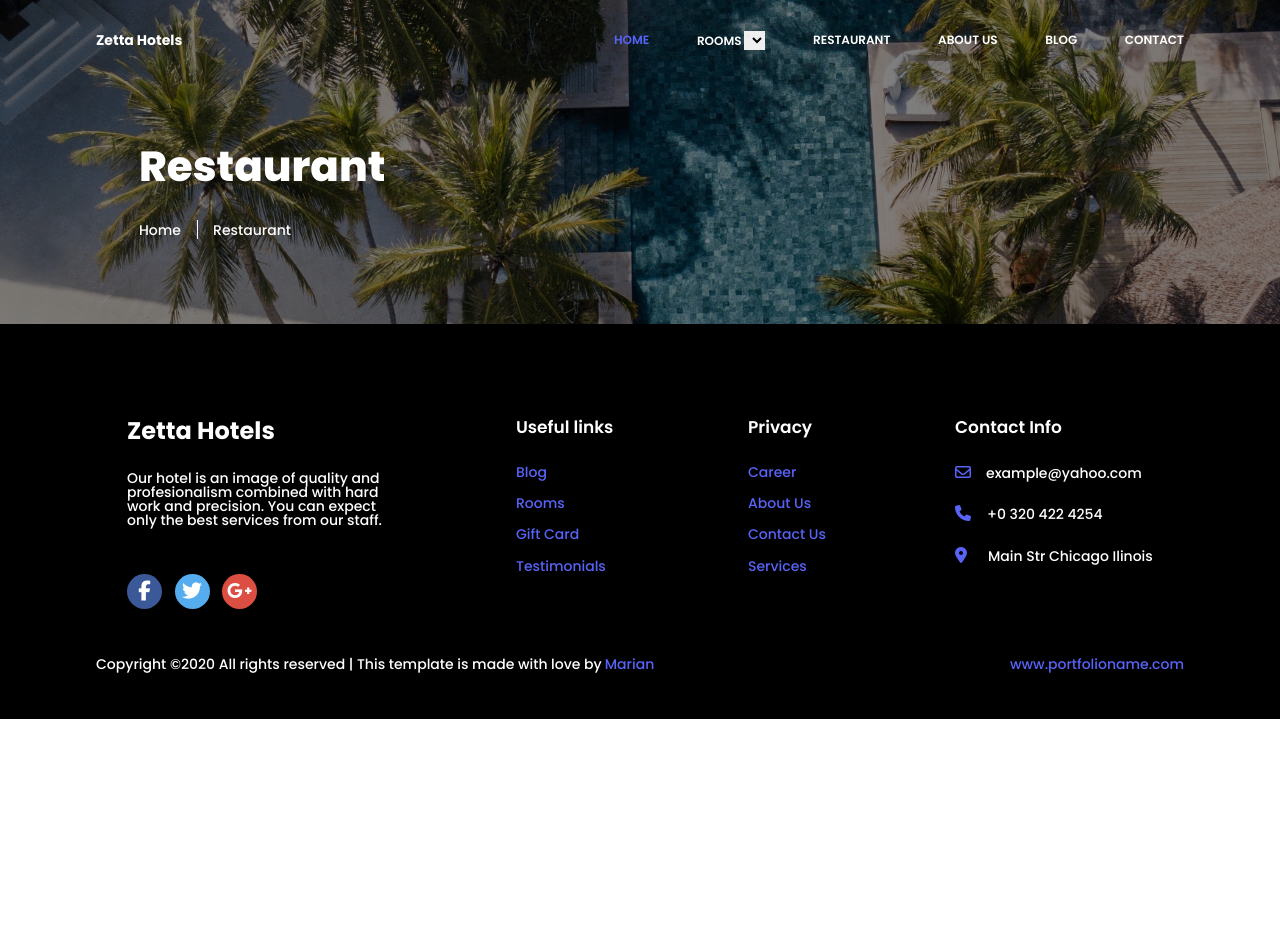
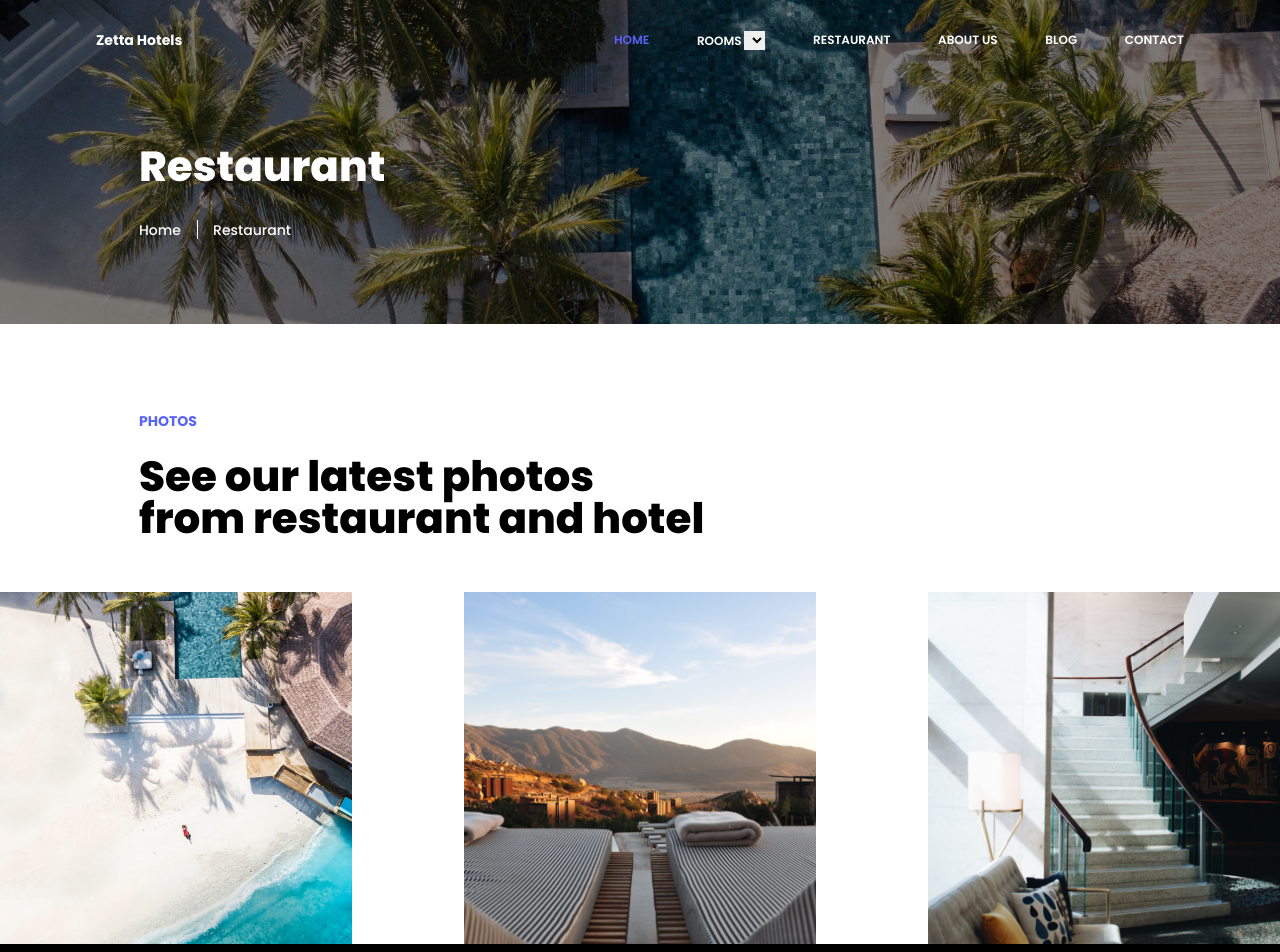
Before and after one commit to Purcela/lesson11-davaleba, a plain HTML site: page contact.html in a window 1280 px wide. Shown: the top 952 px of the page. Before the commit the page ends 800 px from the top, so only its background shows below. Drawn offline with Linux system fonts and the light colour scheme.

Commit message:
Update contact.html

```diff
--- a/contact.html
+++ b/contact.html
@@ -64,7 +64,15 @@
             </div>
         </div>
     </header>
-
+    <section class="section4">
+        <h5> PHOTOS </h5>
+        <h1>See our latest photos <br> from restaurant and hotel</h1>
+        <div class="s4-img-box">
+            <img src="img/s4-img1.png" alt="">
+            <img src="img/s4-img2.png" alt="">
+            <img src="img/s4-img3.png" alt="">
+        </div>
+    </section>
     <footer class="footer">
         <div class="footer-box">
             <div class="footer-about">
```
